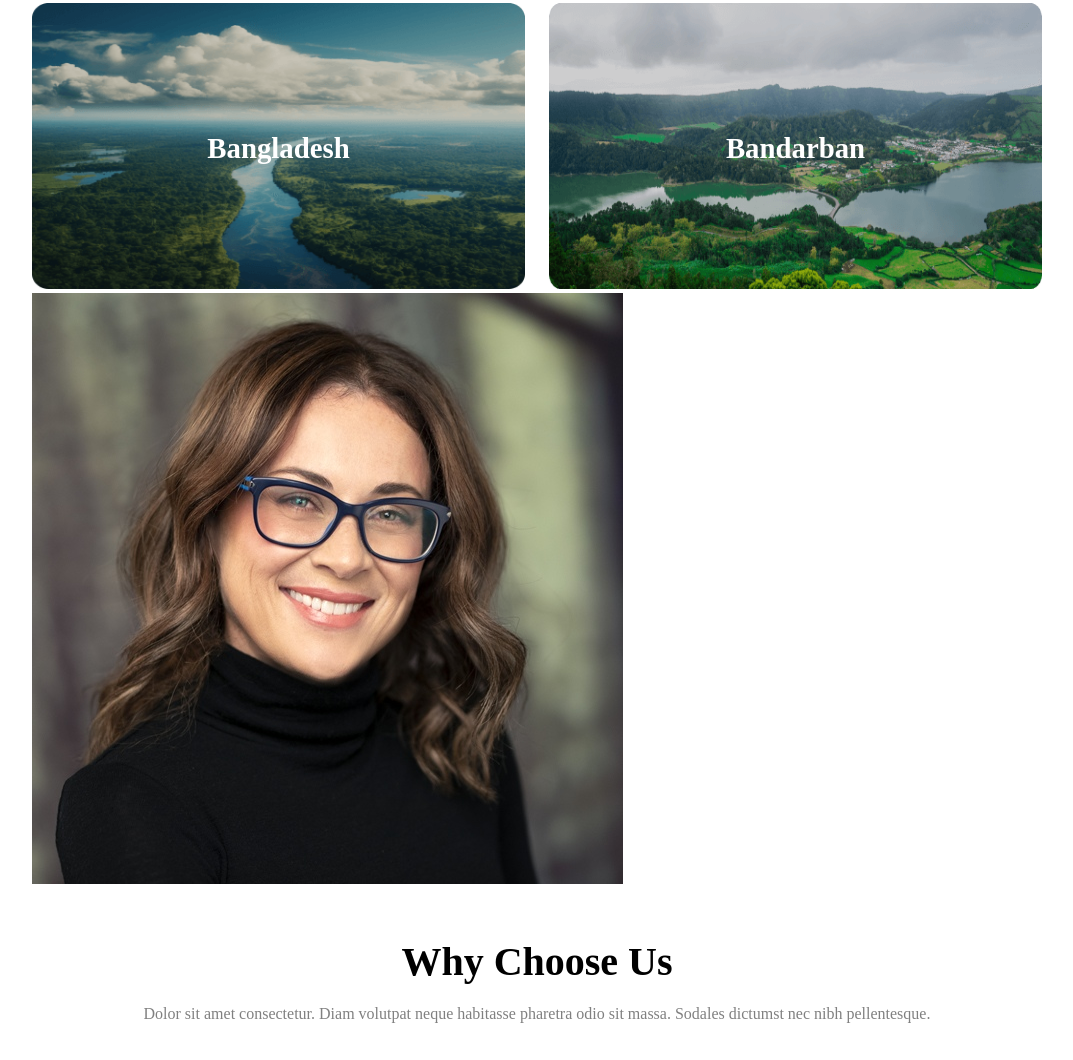
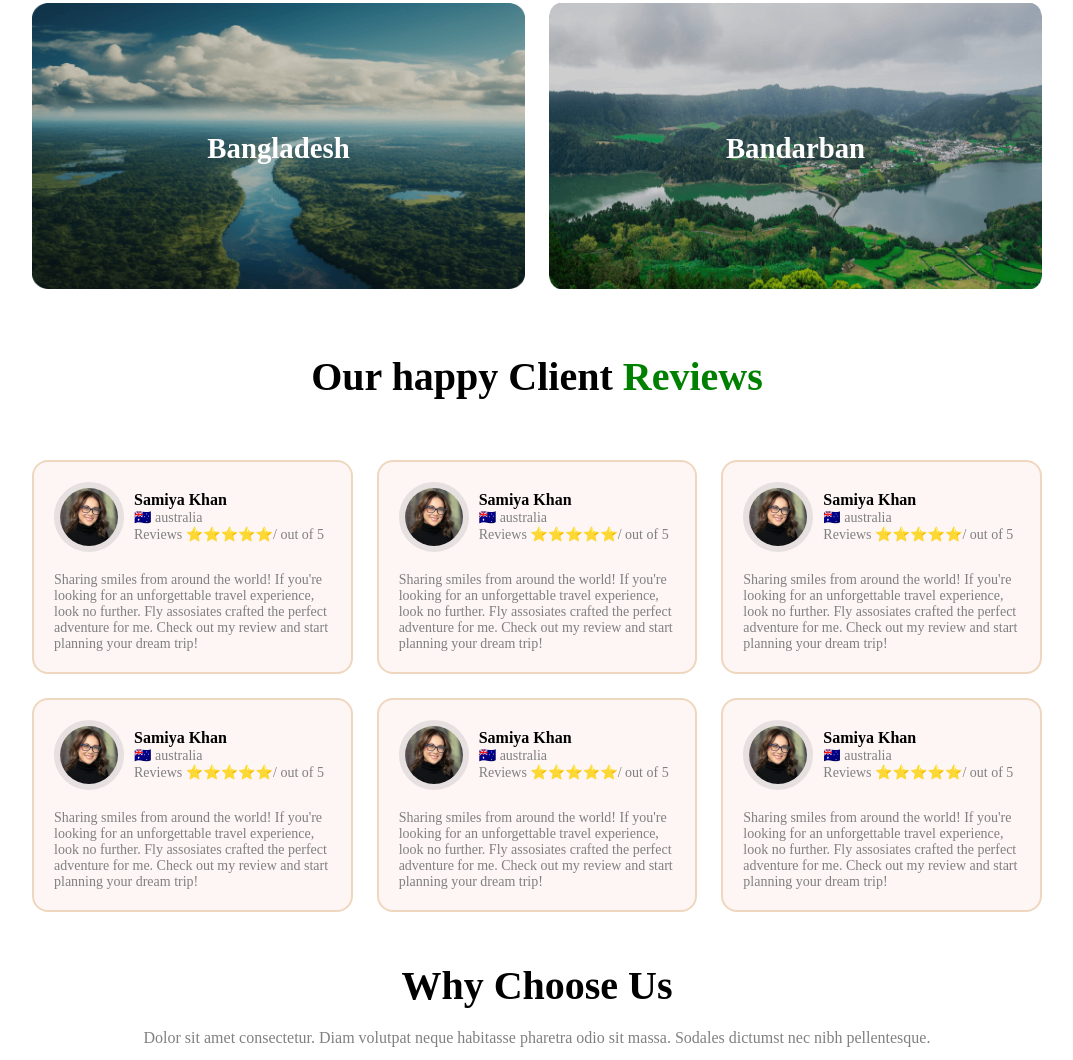
Before and after one commit to sahidDev09/Assignment2_Travelsite, a plain HTML site: page index.html in a window 1280 px wide. Shown: the part 2054-3114 px from the top of the page, without its empty margins (103-1176 px from the left). Drawn offline with Linux system fonts and the light colour scheme.

Commit message:
complete review section

```diff
--- a/index.css
+++ b/index.css
@@ -312,12 +312,61 @@ select {
 }
 
 #price {
-  max-width:570px;
+  max-width: 570px;
   margin: 24px auto;
   border-radius: 16px;
   text-align: left;
   border: 1px solid rgba(233, 68, 68, 0.2);
   background: rgba(233, 68, 68, 0.05);
+}
+
+/* code for styling  review section  */
+
+.review-section {
+  display: grid;
+  grid-template-columns: repeat(3, 1fr);
+  gap: 24px;
+}
+
+.card-reviews {
+  width: 100%;
+  padding: 20px;
+  border-radius: 16px;
+  border: 1px solid rgba(233, 68, 68, 0.2);
+  background: rgba(233, 68, 68, 0.05);
+  border: solid rgba(222, 184, 135, 0.499) 2px;
+}
+
+.circle-profile {
+  display: flex;
+  gap: 10px;
+  align-items: center;
+  margin-bottom: 20px;
+}
+.profile-content h3 {
+  font-size: 1rem;
+  font-weight: 700;
+}
+
+.card-reviews p {
+  color: gray;
+  font-size: 14px;
+}
+
+.circle-profile img {
+  width: 70px;
+  border-radius: 50px;
+  border: 6px solid rgba(128, 128, 128, 0.179);
+}
+
+.review span {
+  color: var(--btn-color);
+}
+
+.review h1 {
+  text-align: center;
+  margin: 60px 0;
+  font-size: 2.5rem;
 }
 
 /* ***************** */
@@ -455,11 +504,11 @@ select {
     text-align: center;
     font-size: 14px;
     color: gray;
-    margin: 20px 0;
+    margin: 20px auto;
   }
 
   .destination-content h1 {
-    font-size: 1.3rem;
+    font-size: 1.5rem;
     text-align: center;
   }
   /* why choose us mobile view */
@@ -475,6 +524,17 @@ select {
 
   .why-section h1 {
     font-size: 1.5rem;
+  }
+
+  /* responsive reviews section mobile view */
+
+  .review-section {
+    grid-template-columns: 1fr;
+  }
+
+  .review h1 {
+    margin: 30px;
+    font-size: 1.7rem;
   }
 }
 
@@ -584,31 +644,9 @@ select {
     margin: 10px 0;
   }
 
-  /*  */
-  .img-cards {
-    display: flex;
-    flex-direction: row;
-  }
+  /* code for reviews responsive medium view */
 
-  .img1,
-  .img2,
-  .img3,
-  .img4,
-  .img5,
-  .img6,
-  .img7 {
-    border: solid 2px blue;
-    width: 100%;
-    object-fit: cover;
-  }
-
-  .img1,
-  .img2,
-  .img3,
-  .img4,
-  .img5,
-  .img6,
-  .img7 img {
-    width: 100%;
+  .review-section {
+    grid-template-columns: 1fr 1fr;
   }
 }
--- a/index.html
+++ b/index.html
@@ -153,10 +153,104 @@
         </div>
       </section>
 
-      <section class="review-section">
-        <div class="card-reviews">
-          <div class="circle-profile">
-            <img src="./Images/profle.jpeg" alt="" />
+      <section class="review">
+        <h1 >Our happy Client <span class="txt-review">Reviews</span></h1>
+        <div class="review-section">
+          <div class="card-reviews">
+            <div class="circle-profile">
+              <img src="./Images/profle.jpeg" alt="" />
+              <div class="profile-content">
+                <h3>Samiya Khan</h3>
+                <p>🇦🇺 australia</p>
+                <p>Reviews ⭐⭐⭐⭐⭐/ out of 5</p>
+              </div>
+            </div>
+            <p>
+              Sharing smiles from around the world! If you're looking for an
+              unforgettable travel experience, look no further. Fly assosiates
+              crafted the perfect adventure for me. Check out my review and
+              start planning your dream trip!
+            </p>
+          </div>
+          <div class="card-reviews">
+            <div class="circle-profile">
+              <img src="./Images/profle.jpeg" alt="" />
+              <div class="profile-content">
+                <h3>Samiya Khan</h3>
+                <p>🇦🇺 australia</p>
+                <p>Reviews ⭐⭐⭐⭐⭐/ out of 5</p>
+              </div>
+            </div>
+            <p>
+              Sharing smiles from around the world! If you're looking for an
+              unforgettable travel experience, look no further. Fly assosiates
+              crafted the perfect adventure for me. Check out my review and
+              start planning your dream trip!
+            </p>
+          </div>
+          <div class="card-reviews">
+            <div class="circle-profile">
+              <img src="./Images/profle.jpeg" alt="" />
+              <div class="profile-content">
+                <h3>Samiya Khan</h3>
+                <p>🇦🇺 australia</p>
+                <p>Reviews ⭐⭐⭐⭐⭐/ out of 5</p>
+              </div>
+            </div>
+            <p>
+              Sharing smiles from around the world! If you're looking for an
+              unforgettable travel experience, look no further. Fly assosiates
+              crafted the perfect adventure for me. Check out my review and
+              start planning your dream trip!
+            </p>
+          </div>
+          <div class="card-reviews">
+            <div class="circle-profile">
+              <img src="./Images/profle.jpeg" alt="" />
+              <div class="profile-content">
+                <h3>Samiya Khan</h3>
+                <p>🇦🇺 australia</p>
+                <p>Reviews ⭐⭐⭐⭐⭐/ out of 5</p>
+              </div>
+            </div>
+            <p>
+              Sharing smiles from around the world! If you're looking for an
+              unforgettable travel experience, look no further. Fly assosiates
+              crafted the perfect adventure for me. Check out my review and
+              start planning your dream trip!
+            </p>
+          </div>
+          <div class="card-reviews">
+            <div class="circle-profile">
+              <img src="./Images/profle.jpeg" alt="" />
+              <div class="profile-content">
+                <h3>Samiya Khan</h3>
+                <p>🇦🇺 australia</p>
+                <p>Reviews ⭐⭐⭐⭐⭐/ out of 5</p>
+              </div>
+            </div>
+            <p>
+              Sharing smiles from around the world! If you're looking for an
+              unforgettable travel experience, look no further. Fly assosiates
+              crafted the perfect adventure for me. Check out my review and
+              start planning your dream trip!
+            </p>
+          </div>
+          <div class="card-reviews">
+            <div class="circle-profile">
+              <img src="./Images/profle.jpeg" alt="" />
+              <div class="profile-content">
+                <h3>Samiya Khan</h3>
+                <p>🇦🇺 australia</p>
+                <p>Reviews ⭐⭐⭐⭐⭐/ out of 5</p>
+              </div>
+            </div>
+            <p>
+              Sharing smiles from around the world! If you're looking for an
+              unforgettable travel experience, look no further. Fly assosiates
+              crafted the perfect adventure for me. Check out my review and
+              start planning your dream trip!
+            </p>
           </div>
         </div>
       </section>
```
